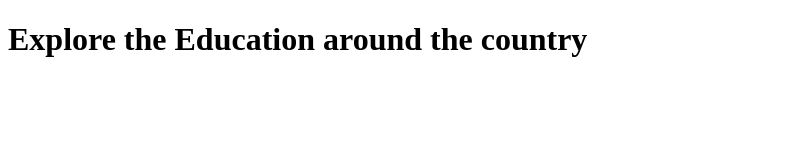
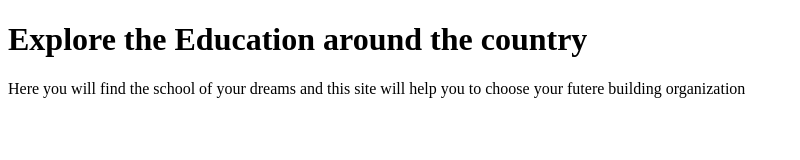
Before and after one commit to Anurag-singh09/secondrepo, a plain HTML site: page index.html in a window 1280 px wide. Shown: the whole page, without its empty margins (0-800 px from the left). Drawn offline with Linux system fonts and the light colour scheme.

Commit message:
added the discription about the site

```diff
--- a/index.html
+++ b/index.html
@@ -7,5 +7,6 @@
 </head>
 <body>
     <h1>Explore the Education around the country</h1>
+    <p>Here you will find the school of your dreams and this site will help you to choose your futere building organization</p>
 </body>
 </html>
```
